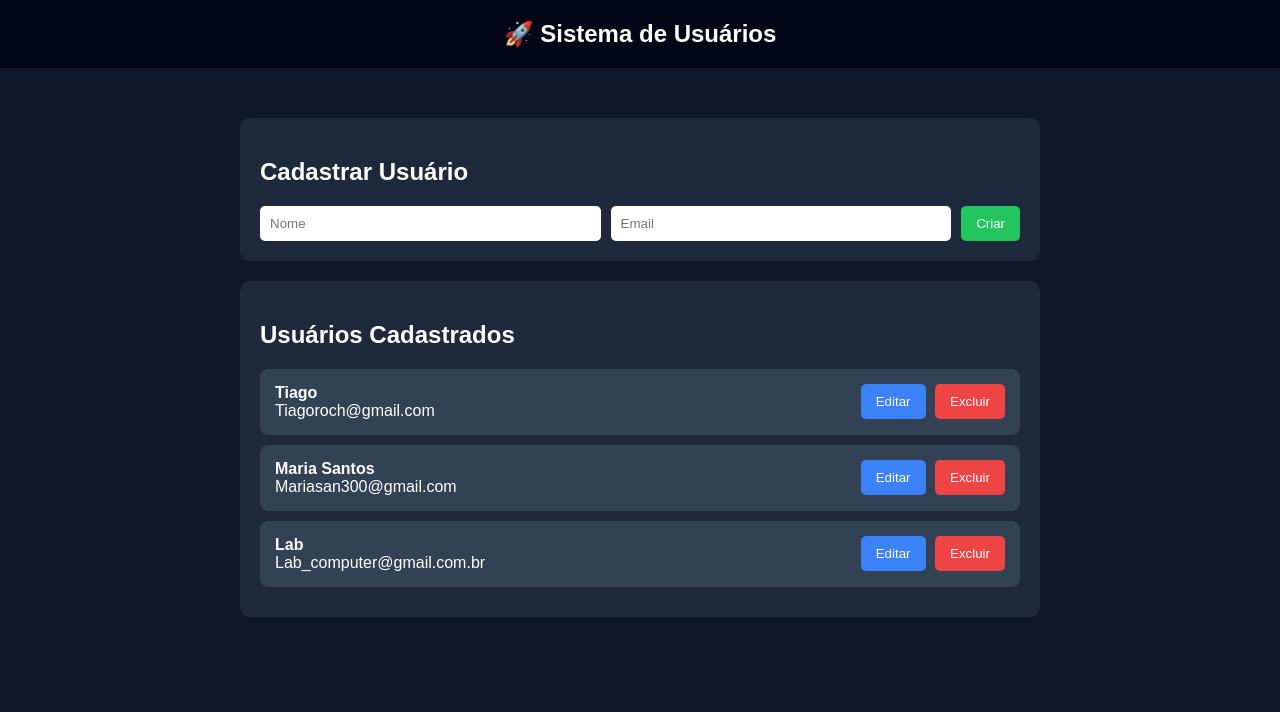
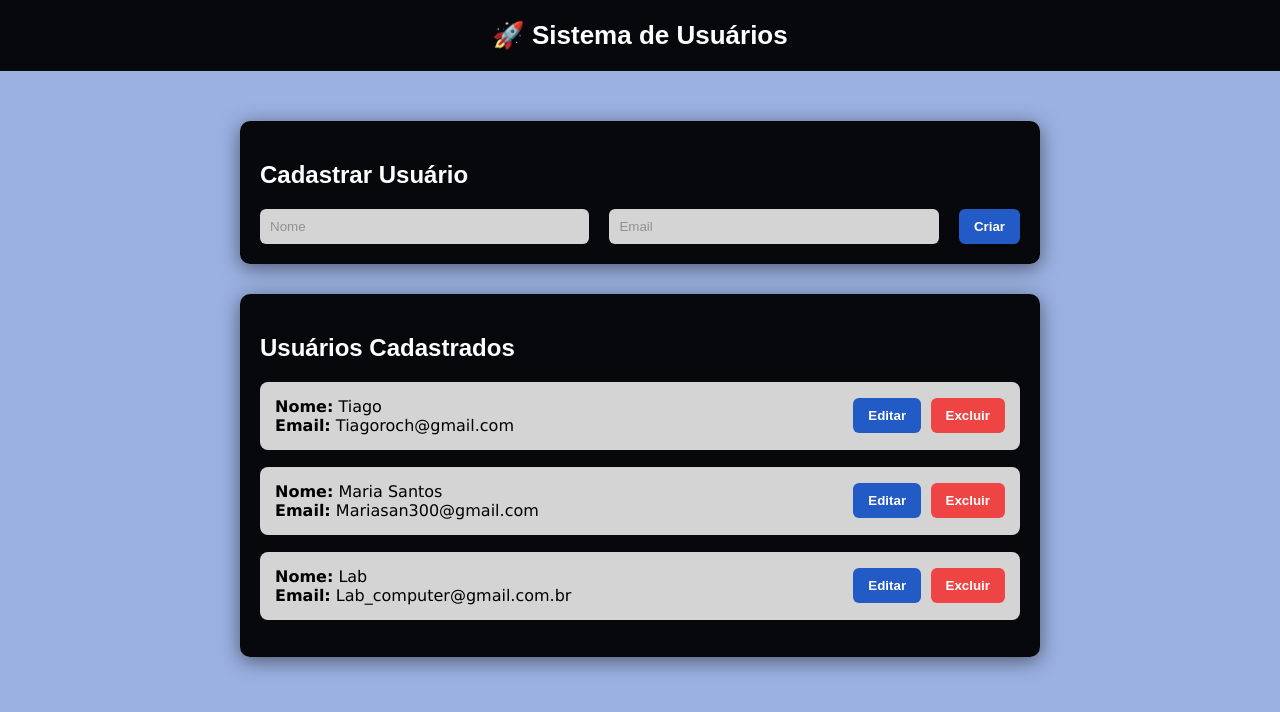
Before and after one commit to tiagoroch1/user-management-api, a Flask app: page / in a window 1280 px wide. Shown: the top 712 px of the page. Run offline with Flask 3, Linux system fonts and the light colour scheme; data comes from the database, SQL or seed files in the repository; both versions use the stored data as it was after the commit.

Commit message:
Adicionando preview do sistema

```diff
--- a/static/Style.css
+++ b/static/Style.css
@@ -1,17 +1,20 @@
  body {
+        font-family: Arial, Helvetica, sans-serif;
+        background: #9bb1e2;
+        color: white;
         margin: 0;
         font-family: Arial, sans-serif;
-        background: #0f172a;
-        color: white;
+
     }
 
     header {
-        background: #020617;
+        background: #000000f3;
         padding: 20px;
         text-align: center;
-        font-size: 24px;
+        font-size: 26px;
         font-weight: bold;
     }
+
 
     .container {
         max-width: 800px;
@@ -20,10 +23,11 @@
     }
 
     .card {
-        background: #1e293b;
+        background: #000000f3;
         padding: 20px;
         border-radius: 10px;
-        margin-bottom: 20px;
+        margin-bottom: 30px;
+        box-shadow: 0 4px 20px rgba(0, 1.5, 0, 0.5);
     }
 
     .form-group {
@@ -33,23 +37,38 @@
     }
 
     input {
+        background: rgba(230, 228, 228, 0.925);
         flex: 1;
+        width: 100%;
+        margin-right: 10px;
         padding: 10px;
-        border-radius: 5px;
+        border-radius: 6px;
         border: none;
+        outline: none;
+    }
+
+    input::placeholder {
+        color: #8b8b8bec;
+    }
+
+    input:focus {
+        border: 1px solid #2e91ca;
     }
 
     button {
         padding: 10px 15px;
         border: none;
-        border-radius: 5px;
-        background: #22c55e;
+        border-radius: 6px;
+        background: #225bc5;
+        font-weight: bold;
         color: white;
         cursor: pointer;
+        transition: 0.3s;
     }
 
     button:hover {
-        background: #16a34a;
+        transform: scale(1.05);
+        background: #1db461;
     }
 
     .usuarios {
@@ -57,25 +76,40 @@
     }
 
     .usuario {
-        background: #334155;
+        background: #dcdcddf6;
+        color: black;
         padding: 15px;
         border-radius: 8px;
-        margin-bottom: 10px;
+        margin-bottom: 17px;
         display: flex;
         justify-content: space-between;
         align-items: center;
     }
 
     .info {
+        font-family:'Lucida Sans', 'Lucida Sans Regular', 'Lucida Grande', 'Lucida Sans Unicode', Geneva, Verdana, sans-serif;
         display: flex;
         flex-direction: column;
+        border-radius: 6px;
     }
+
 
     .acoes button {
         margin-left: 5px;
         background: #ef4444;
     }
 
+    .acoes .edit:hover {
+        transform: scale(1.05);
+        background: #16a34a;
+    }
+
+    .acoes .excluir:hover {
+        transform: scale(1.05);
+        background: #be220e;
+    }
+
+
     .acoes .edit {
-        background: #3b82f6;
+        background: #225bc5;
     }
--- a/static/js/script.js
+++ b/static/js/script.js
@@ -14,13 +14,13 @@ function carregarUsuarios() {
 
             div.innerHTML = `
                 <div class="info">
-                    <strong>${u.nome}</strong>
-                    <span>${u.email}</span>
+                    <span><strong>Nome:</strong> ${u.nome}</span>
+                    <span><strong>Email:</strong> ${u.email}</span>
                 </div>
 
                 <div class="acoes">
                     <button class="edit" onclick="editar('${u.id}', '${u.nome}', '${u.email}')">Editar</button>
-                    <button onclick="deletar('${u.id}')">Excluir</button>
+                    <button class="excluir" onclick="deletar('${u.id}')">Excluir</button>
                 </div>
             `;
 
--- a/templates/index.html
+++ b/templates/index.html
@@ -4,6 +4,7 @@
     <meta charset="UTF-8">
     <meta name="viewport" content="width=device-width, initial-scale=1.0">
     <link rel="stylesheet" href="{{ url_for('static', filename='Style.css') }}">
+    <link rel="stylesheet" href="https://cdnjs.cloudflare.com/ajax/libs/font-awesome/6.5.1/css/all.min.css">
 
 </head>
 <body>
@@ -14,7 +15,7 @@
 <div class="container">
 
 <div class="card">
-    <h2>Cadastrar Usuário</h2>
+    <h2 id="titulo">Cadastrar Usuário</h2>
 
     <div class="form-group">
         <input type="text" id="nome" placeholder="Nome">
```
Also changed, not shown: README.md, assets/layout-pri.PNG (added), assets/usuario_tela.PNG (added), instance/usuarios.db.
